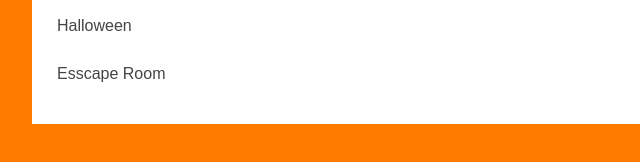
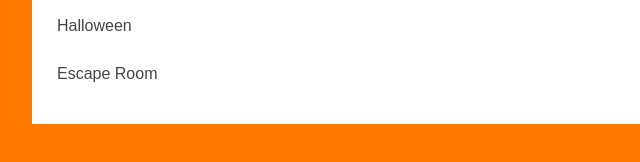
Before and after one commit to AveryCruz3/averycruz3.github.io, a plain HTML site: page portfolio.html in a window 1280 px wide. Shown: the part 590-752 px from the top of the page, 208-848 px from the left. Drawn offline with Linux system fonts and the light colour scheme.

Commit message:
Got ride of the second s in escape room

```diff
--- a/portfolio.html
+++ b/portfolio.html
@@ -56,7 +56,7 @@
                             <a href="https://www.khanacademy.org/computer-programming/cruz_halloween-project/5027234023325696"target="_blank">Halloween</li></a>
 
                             <li>
-                            <a href="https://https://www.khanacademy.org/computer-programming/landrylombardoand-cruzs-escape-room/6637821719330816"target="_blank">Esscape Room</li></a>
+                            <a href="https://https://www.khanacademy.org/computer-programming/landrylombardoand-cruzs-escape-room/6637821719330816"target="_blank">Escape Room</li></a>
                 </ul>
 
               </div>
```
